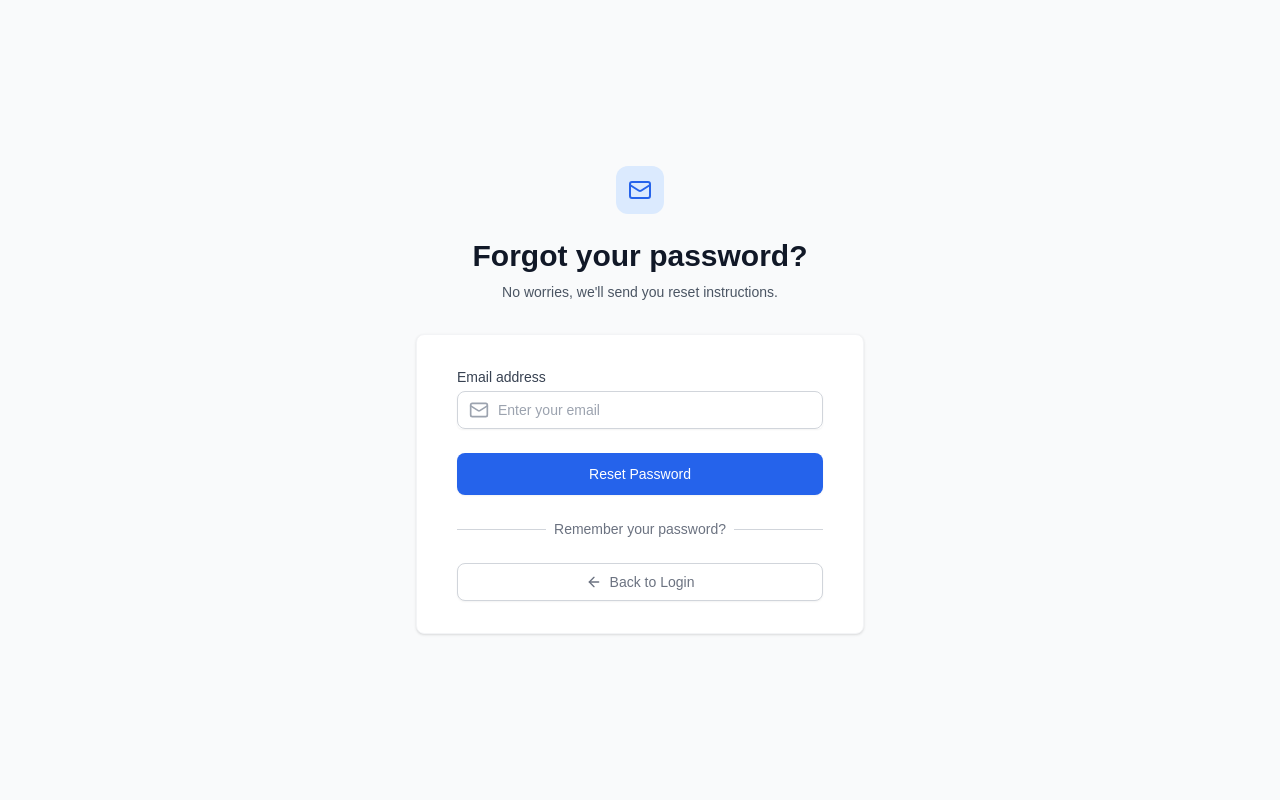
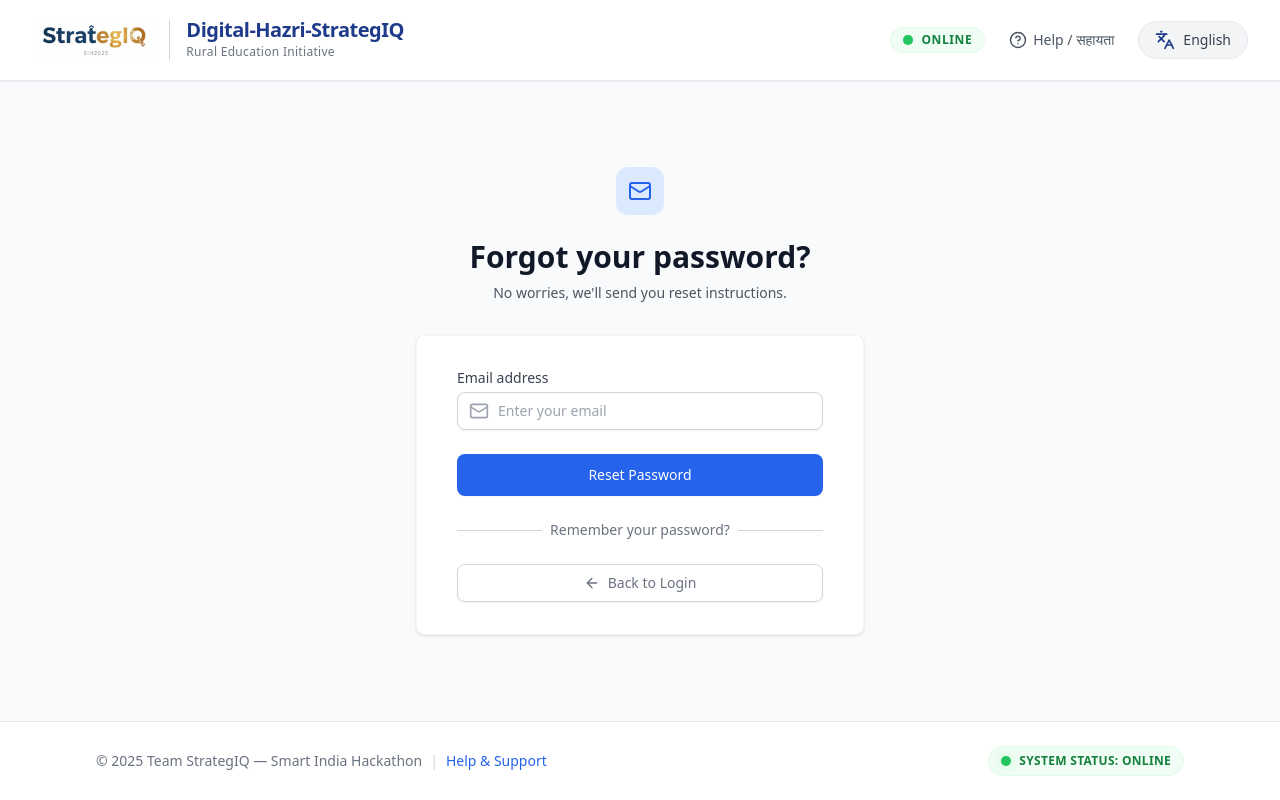
Before and after one commit to heat0206/SIH_Project, a React (Vite) app: page /forgot-password in a window 1280 px wide. Built offline with nearby package versions, Linux system fonts and the light colour scheme; no server answers.

Commit message:
Feat: Add Header and Footer to Forgot Password page

```diff
--- a/src/pages/ForgotPassword.jsx
+++ b/src/pages/ForgotPassword.jsx
@@ -3,6 +3,8 @@
 import { Mail, ArrowLeft, Send } from 'lucide-react';
 import { useLanguage } from '../context/LanguageContext';
 import { translations } from '../utils/translations';
+import Header from '../components/Header';
+import Footer from '../components/Footer';
 
 const ForgotPassword = () => {
     const [email, setEmail] = useState('');
@@ -24,7 +26,10 @@
     };
 
     return (
-        <div className="min-h-screen bg-gray-50 flex flex-col justify-center py-12 sm:px-6 lg:px-8">
+        <div className="min-h-screen flex flex-col bg-gray-50 font-sans text-gray-800">
+            <Header variant="standard" />
+
+            <main className="flex-grow flex flex-col justify-center py-12 sm:px-6 lg:px-8">
                 <div className="sm:mx-auto sm:w-full sm:max-w-md">
                     <div className="flex justify-center">
                         <div className="h-12 w-12 rounded-xl bg-blue-100 flex items-center justify-center text-blue-600">
@@ -125,6 +130,8 @@
                         </div>
                     </div>
                 </div>
+            </main>
+            <Footer />
         </div>
     );
 };
```
Lines whose indentation alone changed are shown as unchanged.
